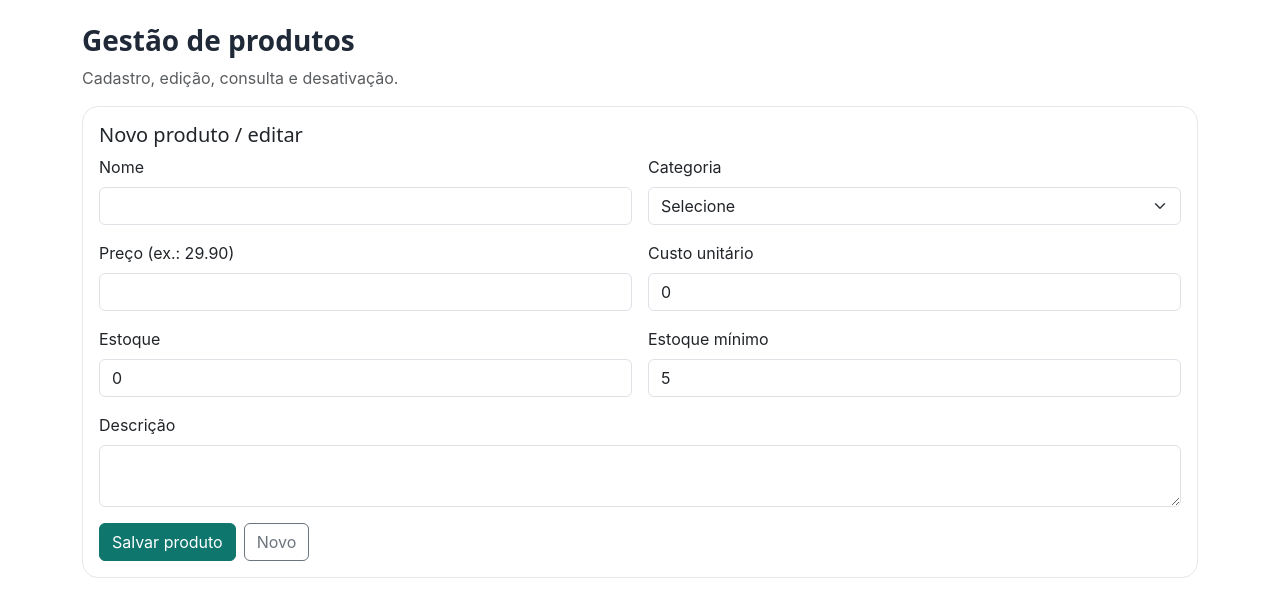
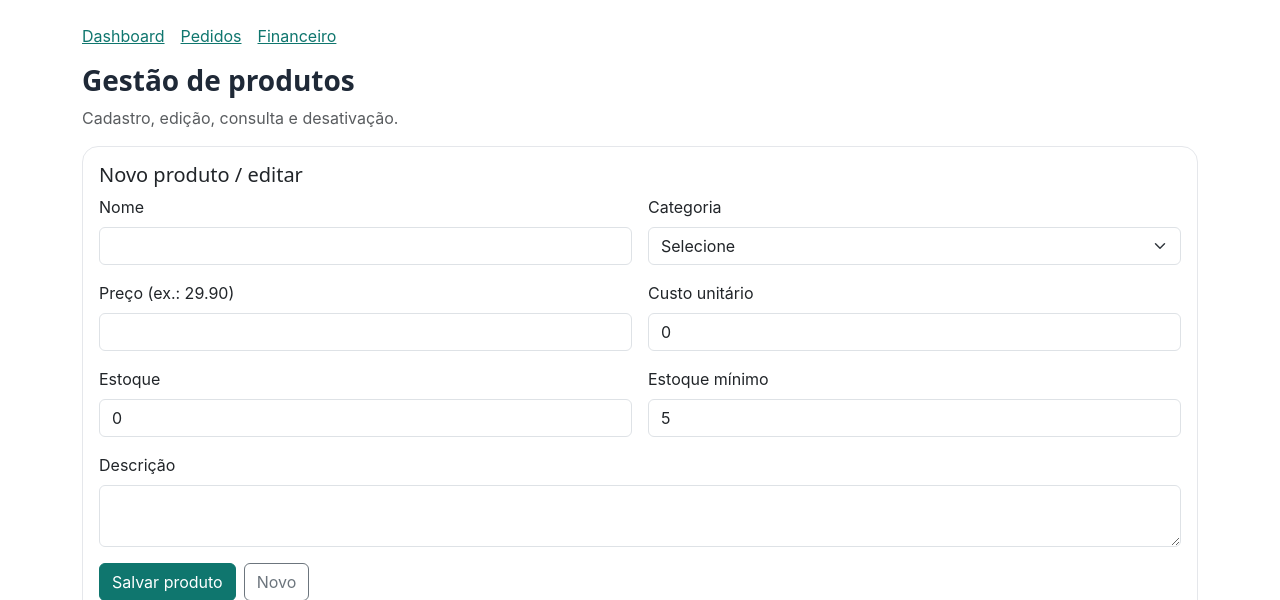
Before and after one commit to Leonardo360-arch/Vittapet, a PHP site: page /admin/produtos.php in a window 1280 px wide. Shown: the part 57-657 px from the top of the page. Run offline with PHP 8.4, Linux system fonts and the light colour scheme; the visitor is signed in with stand-in values (Sample User, id 1); data comes from the database, SQL or seed files in the repository; data that the repository does not hold is empty.

Commit message:
feat: conecta administracao aos indicadores financeiros

```diff
--- a/public/admin/produtos.php
+++ b/public/admin/produtos.php
@@ -38,7 +38,7 @@ try {
 } catch(Throwable $ex){error_log($ex->getMessage());$categorias=[];$produtos=[];$error='Erro ao carregar os dados.';}
 ?><!doctype html><html lang="pt-BR"><head><meta charset="utf-8"><meta name="viewport" content="width=device-width,initial-scale=1"><title>Produtos — VittaPet</title><link href="https://cdn.jsdelivr.net/npm/bootstrap@5.3.3/dist/css/bootstrap.min.css" rel="stylesheet"><link href="../assets/css/tokens.css" rel="stylesheet"></head><body>
 <nav class="navbar border-bottom"><div class="container"><a class="navbar-brand" href="../index.php">VittaPet Store</a><a href="../logout.php">Sair</a></div></nav>
-<main class="container py-4"><h1 class="h3 fw-bold">Gestão de produtos</h1><p class="text-muted">Cadastro, edição, consulta e desativação.</p>
+<main class="container py-4"><div class="d-flex flex-wrap gap-3 mb-3"><a href="dashboard.php">Dashboard</a><a href="pedidos.php">Pedidos</a><a href="financeiro.php">Financeiro</a></div><h1 class="h3 fw-bold">Gestão de produtos</h1><p class="text-muted">Cadastro, edição, consulta e desativação.</p>
 <?php if($error):?><div class="alert alert-danger"><?=e($error)?></div><?php endif;?><?php if($success):?><div class="alert alert-success"><?=e($success)?></div><?php endif;?>
 <div class="card p-3 mb-4"><h2 class="h5">Novo produto / editar</h2><form method="post" id="product-form" class="row g-3"><input type="hidden" name="csrf" value="<?=e(csrf())?>"><input type="hidden" name="id" id="id"><input type="hidden" name="action" id="action" value="create">
 <div class="col-md-6"><label for="nome" class="form-label">Nome</label><input class="form-control" required maxlength="180" name="nome" id="nome"></div>
```
